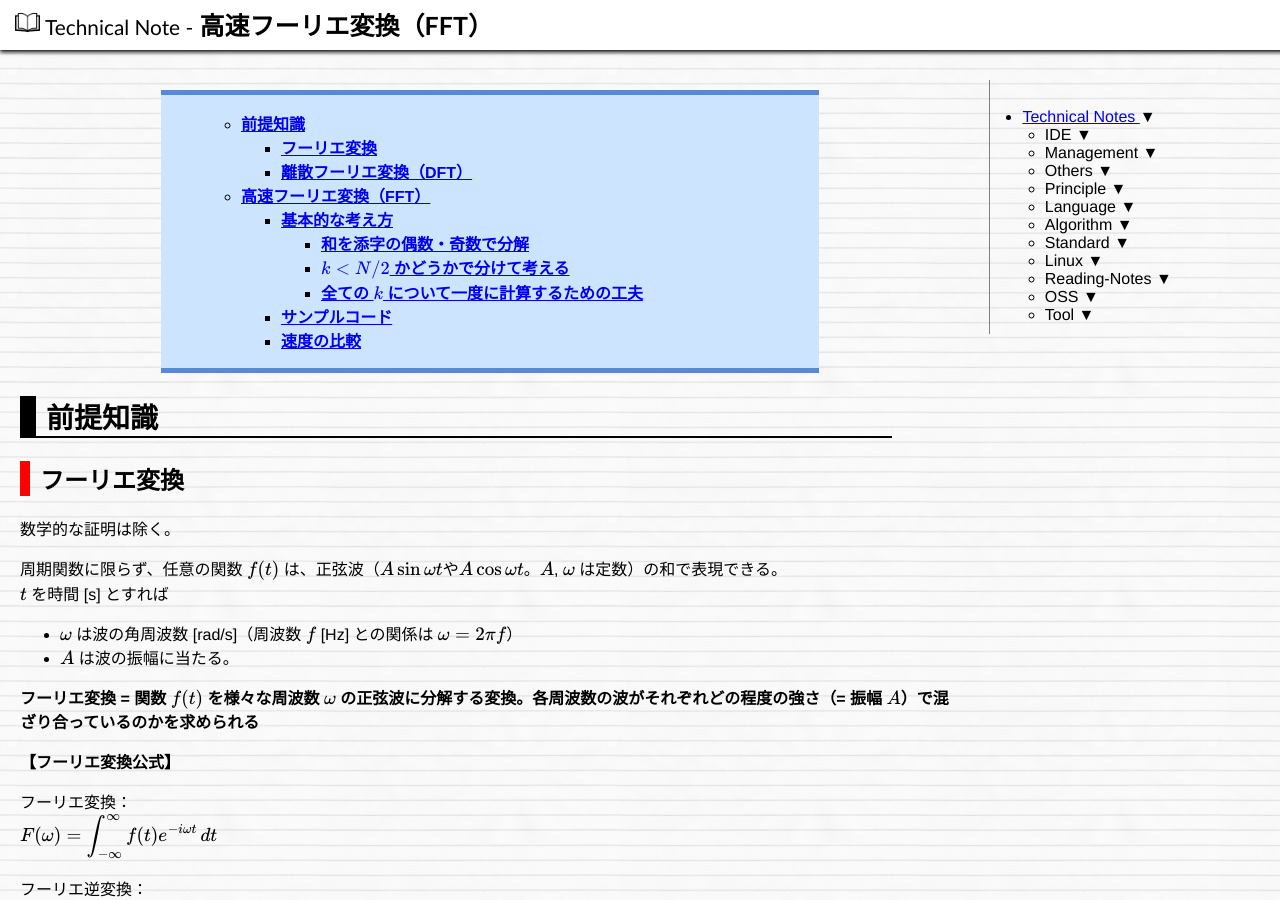
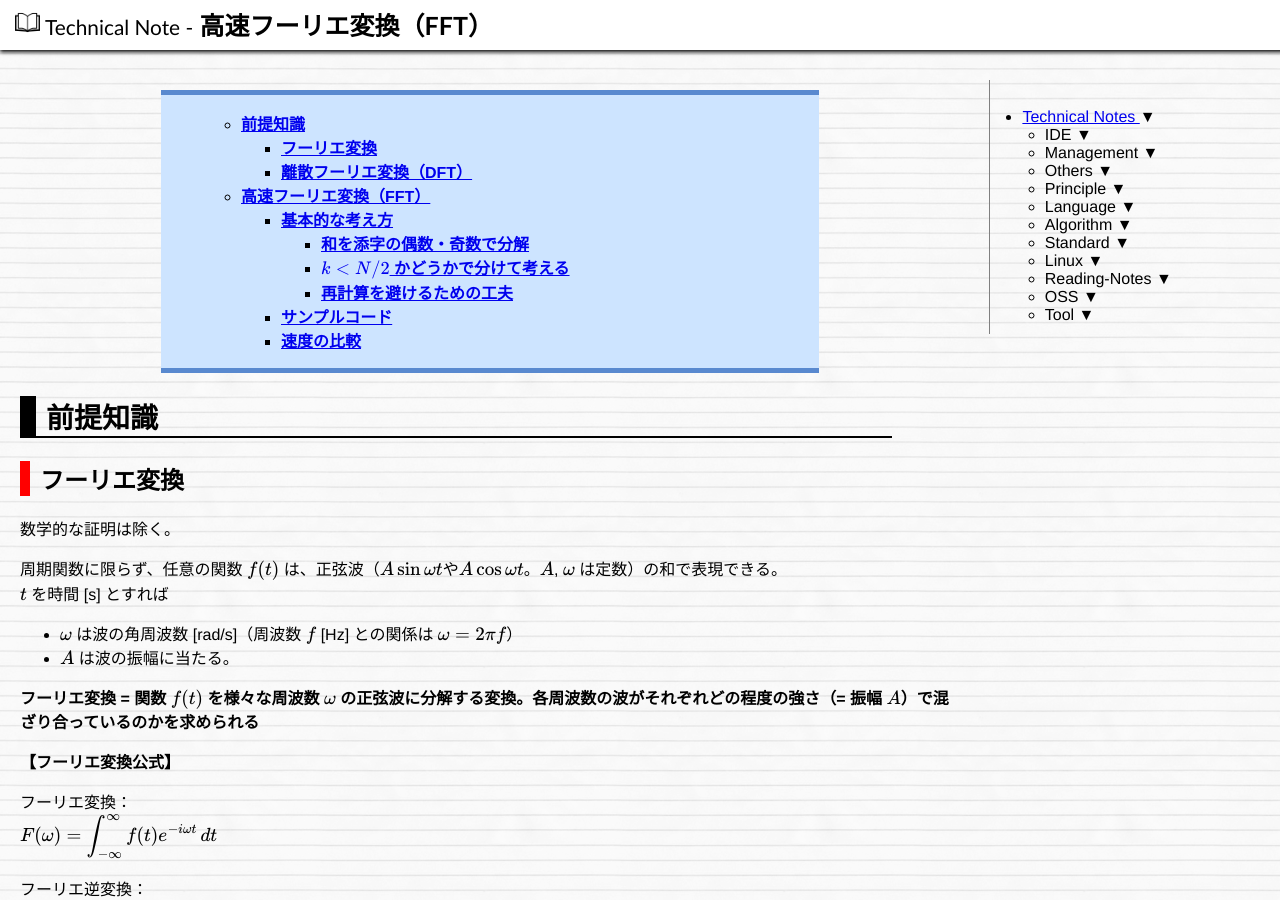
Before and after one commit to hkawabata/technical-note, a Jekyll site: the page built from docs/note/Algorithm/fft.md, in a window 1280 px wide and 900 px high. Built offline with Jekyll 4.4.1, drawn with Linux system fonts in a browser that asks for light colours; nearby versions of some CDN libraries; our own code applies the rules of GitHub Pages for plain Markdown files; formulas are drawn with MathJax 3; some of the changed text lies outside the part shown.

Commit message:
Update fft.md

```diff
--- a/docs/note/Algorithm/fft.md
+++ b/docs/note/Algorithm/fft.md
@@ -165,7 +165,7 @@
 > 2つの DFT（$$c_k$$, $$c_{k+N/2}$$）を求める問題が、要素数半分の別の2つの DFT を求める問題に変換されている。
 
 
-### 全ての $$k$$ について一度に計算するための工夫
+### 再計算を避けるための工夫
 
 各 $$k$$ の DFT を個別に分解・計算すると、別の $$k$$ のときに一度計算したものを再計算してしまうことになり非効率。
 
```
